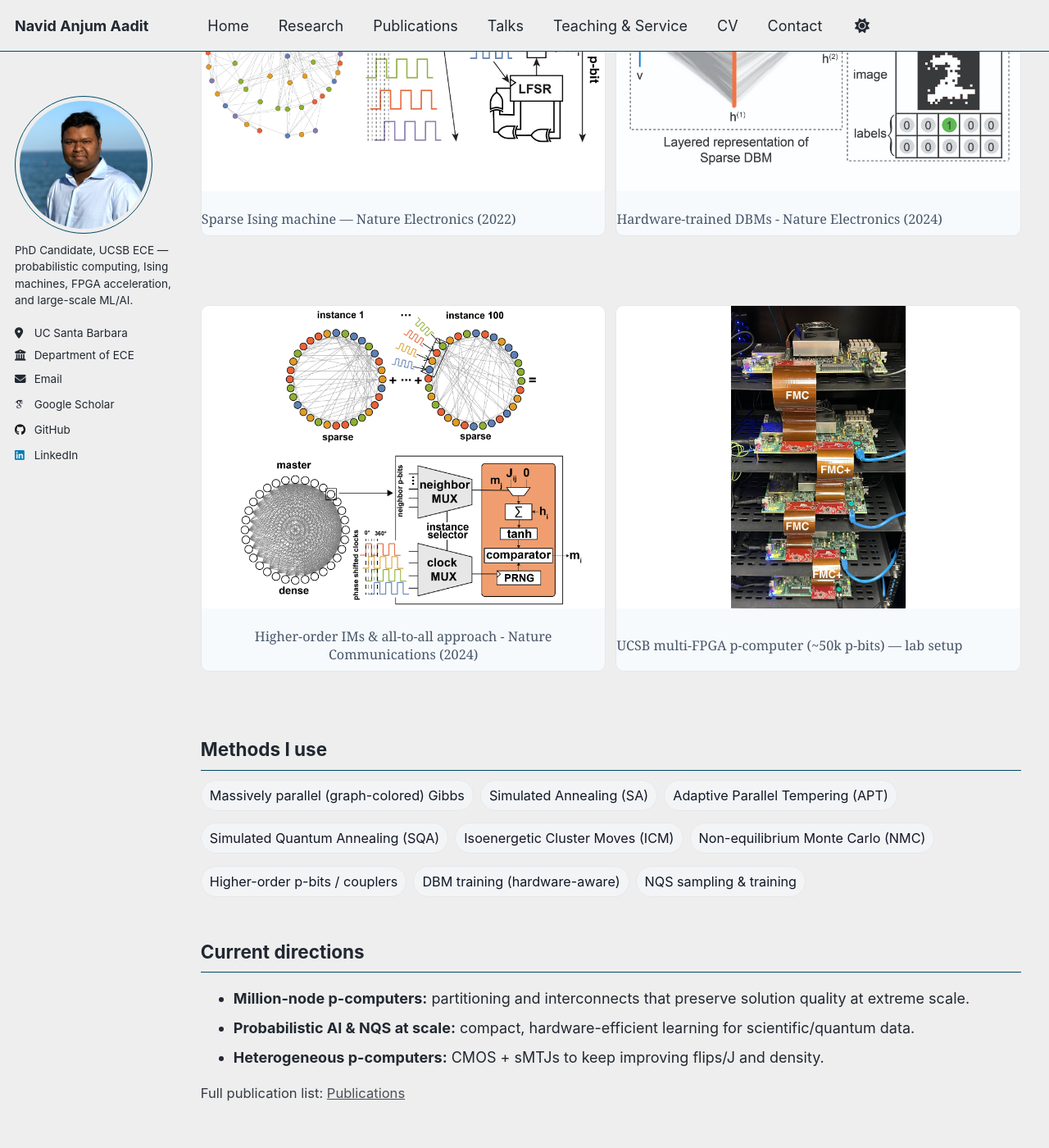
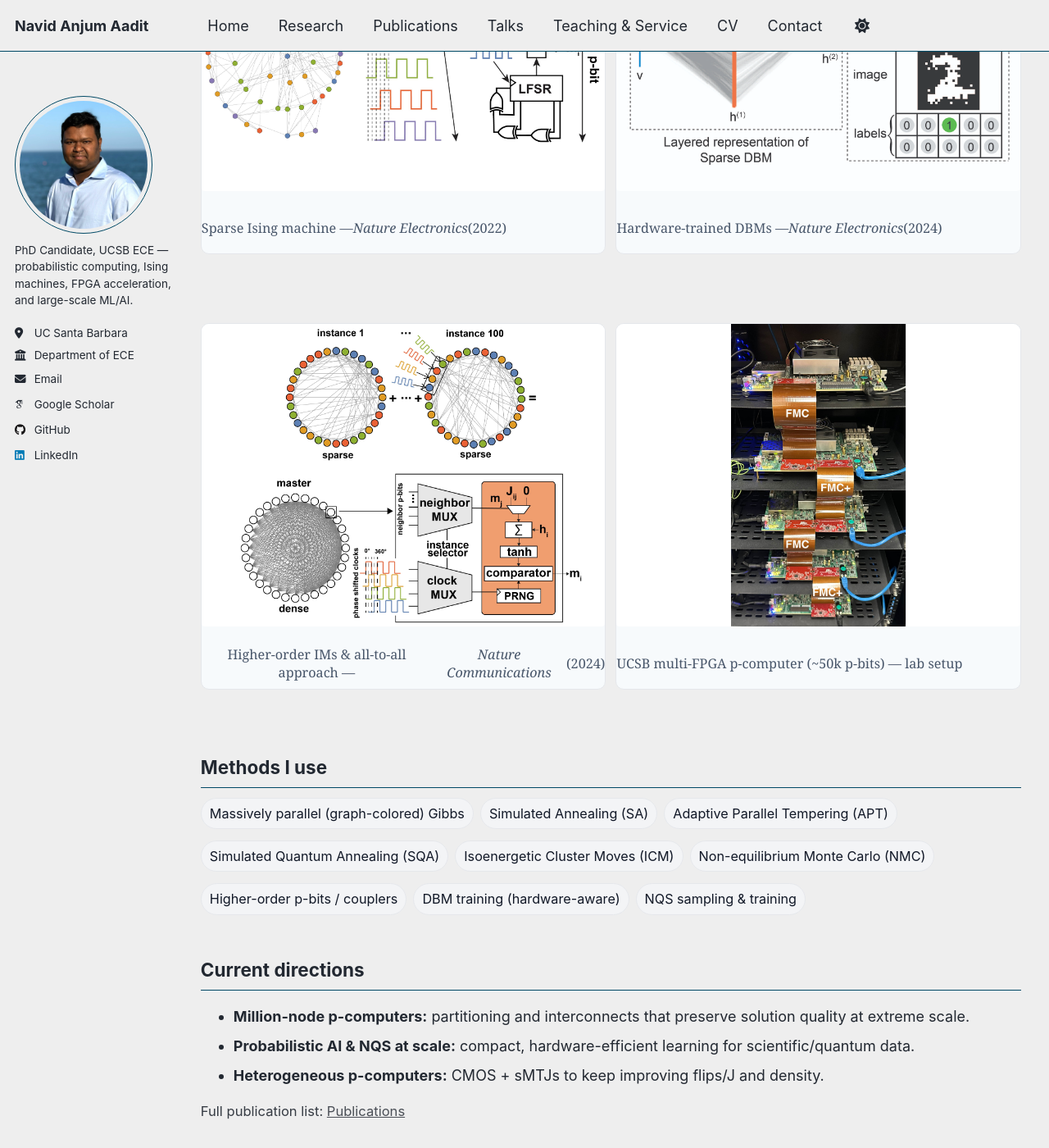
Before and after one commit to navidaadit/navidaadit.github.io, a Jekyll site: the page built from _pages/research.md, in a window 1280 px wide and 1400 px high, scrolled down 1686 px. Shown: the whole window at 82% size. Built offline with Jekyll 4.4.1, drawn with Linux system fonts in a browser that asks for light colours; some web fonts are replaced.

Commit message:
Update research.md

```diff
--- a/_pages/research.md
+++ b/_pages/research.md
@@ -21,6 +21,23 @@ abbr[title]{text-decoration:none;border:0;cursor:help}
 /* Spotlight grid (2×2). Card/image rules live in global CSS. */
 .gallery-2x2{display:grid;grid-template-columns:repeat(2,minmax(0,1fr));gap:12px;margin:.6rem 0 1.2rem;}
 @media (max-width:980px){.grid-3,.gallery-2x2{grid-template-columns:1fr;}}
+
+/* === Normalize Spotlight captions (centered + equal height) === */
+.gallery-2x2 .figure-card{display:flex;flex-direction:column;}
+.gallery-2x2 .figure-card img{flex:0 0 auto;} /* image stays on top */
+.gallery-2x2 .figure-card figcaption,
+.gallery-2x2 .figure-card .figcap{
+  text-align:center !important;
+  margin-top:6px;
+  font-size:.9rem;
+  line-height:1.35;
+  color:var(--footer-fg,#475569);
+  display:-webkit-box;               /* line clamp for equal heights */
+  -webkit-box-orient:vertical;
+  -webkit-line-clamp:2;              /* show up to 2 lines */
+  overflow:hidden;
+  min-height:calc(1.35em * 2);       /* reserve space for 2 lines */
+}
 </style>
 
 <div class="research-lead">
@@ -105,31 +122,23 @@ I build <strong>CMOS/FPGA systems</strong> for <strong>probabilistic computing</
 <div class="gallery-2x2">
   <figure class="figure-card">
     <img src="/images/research/sparse-ising.jpeg" alt="Sparse Ising machine on FPGA">
-    <figcaption class="figcap" style="text-align:center !important; display:flex; justify-content:center; align-items:center; margin-top:6px;">
-      Sparse Ising machine — Nature Electronics (2022)
-    </figcaption>
+    <figcaption class="figcap">Sparse Ising machine — <em>Nature Electronics</em> (2022)</figcaption>
   </figure>
 
   <figure class="figure-card">
     <img src="/images/research/dbm-hardware.jpeg" alt="Hardware-trained deep Boltzmann machines">
-    <figcaption class="figcap" style="text-align:center !important; display:flex; justify-content:center; align-items:center; margin-top:6px;">
-      Hardware-trained DBMs - Nature Electronics (2024)
-    </figcaption>
+    <figcaption class="figcap">Hardware-trained DBMs — <em>Nature Electronics</em> (2024)</figcaption>
   </figure>
 
   <figure class="figure-card">
     <img src="/images/research/all-to-all.jpeg" alt="Higher-order Ising machines and dense behavior">
-    <figcaption class="figcap" style="text-align:center !important; display:flex; justify-content:center; align-items:center; margin-top:6px;">
-      Higher-order IMs &amp; all-to-all approach - Nature Communications (2024)
-    </figcaption>
+    <figcaption class="figcap">Higher-order IMs &amp; all-to-all approach — <em>Nature Communications</em> (2024)</figcaption>
   </figure>
 
   <!-- Rack photo: make it fill the card (no bottom whitespace) -->
   <figure class="figure-card fill">
-    <img src="/images/research/5-fpga-setup.jpeg" alt="UCSB multi-FPGA p-computer">
-    <figcaption class="figcap" style="text-align:center !important; display:flex; justify-content:center; align-items:center; margin-top:6px;">
-      UCSB multi-FPGA p-computer (~50k p-bits) — lab setup
-    </figcaption>
+    <img src="/images/research/5-fpga-setup.jpeg" alt="UCSB multi-FPGA p-computer (rack)">
+    <figcaption class="figcap">UCSB multi-FPGA p-computer (~50k p-bits) — lab setup</figcaption>
   </figure>
 </div>
 
```
